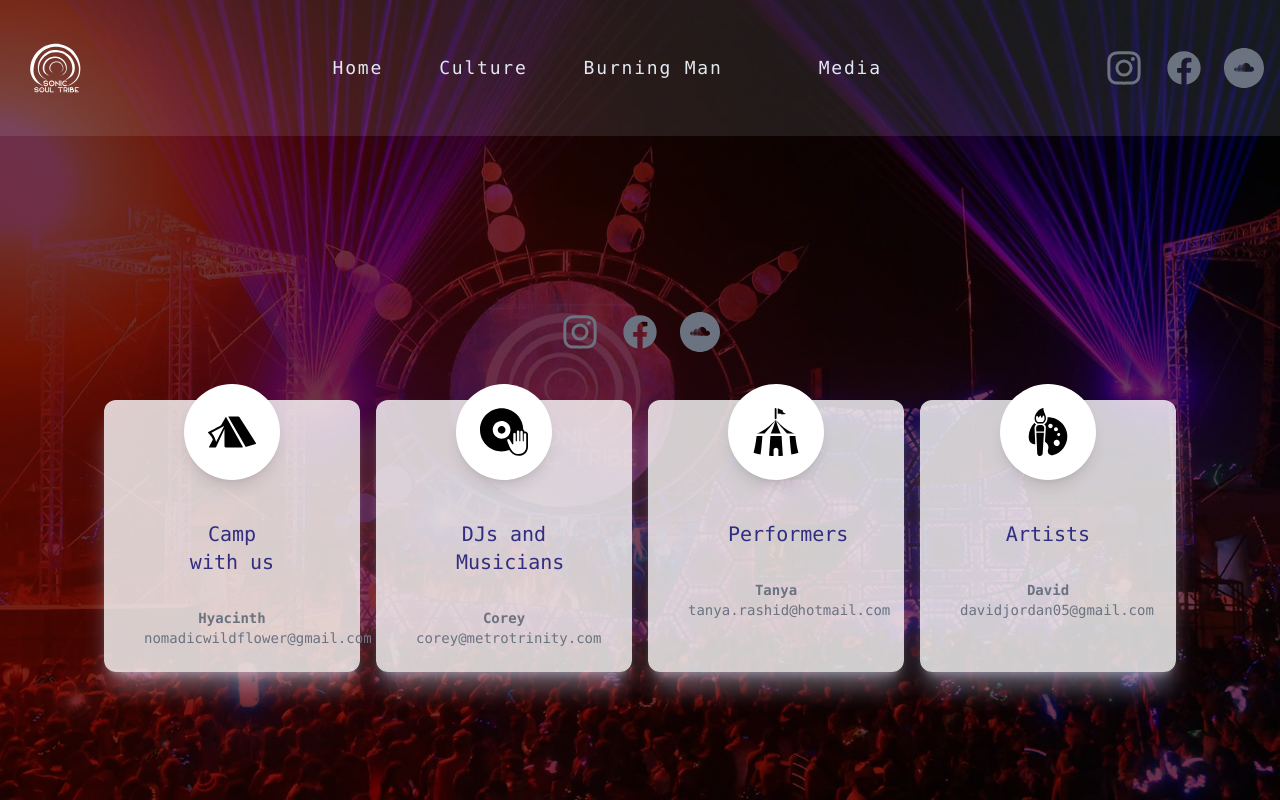
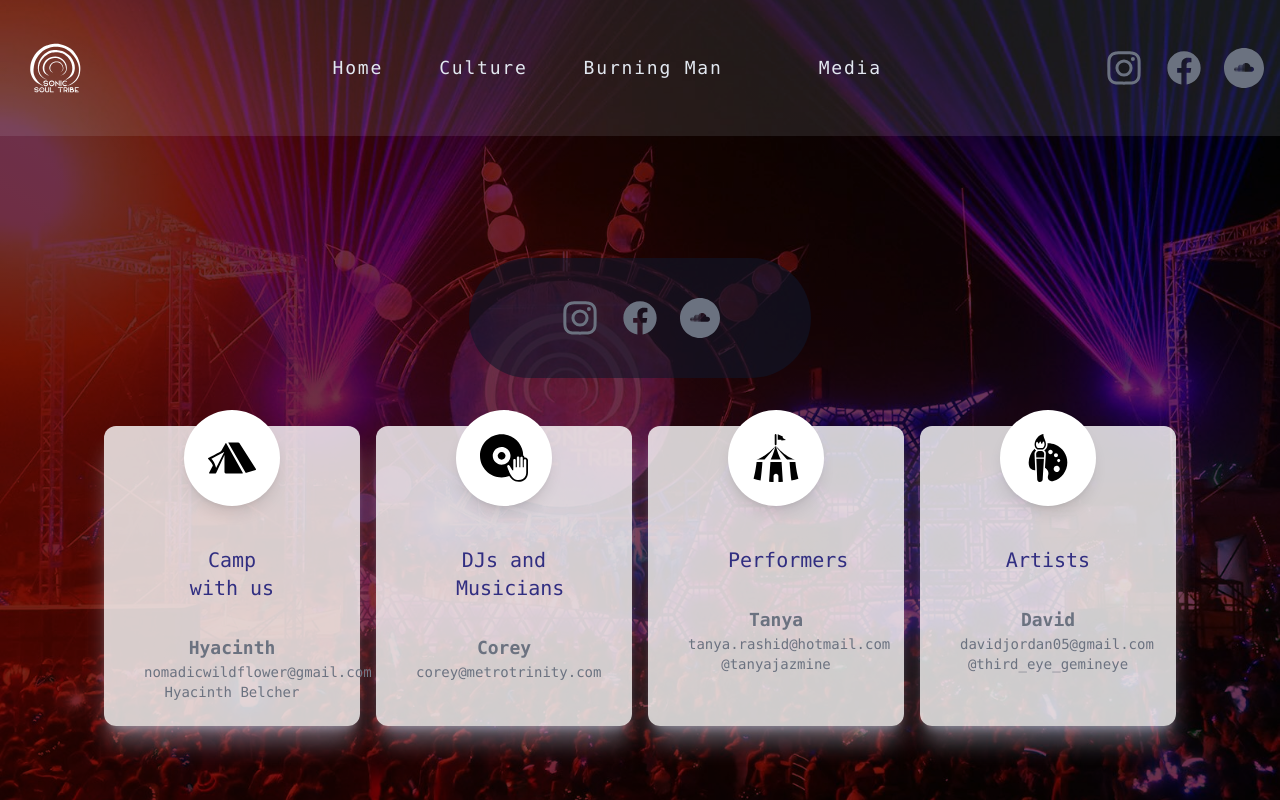
Before and after one commit to TanyaJRB/SonicWebsite, a Vue app: page / in a window 1280 px wide. Both pictures are taken after a click on the button "Contact". Built offline with nearby package versions, Linux system fonts and the light colour scheme.

Commit message:
contact update

```diff
--- a/src/components/Contact/Contact.vue
+++ b/src/components/Contact/Contact.vue
@@ -5,17 +5,15 @@ import DjIcon from "../../icons/DjIcon.vue";
 import TentIcon from "../../icons/TentIcon.vue";
 import CircusIcon from "../../icons/CircusIcon.vue";
 import PaintIcon from "../../icons/PaintIcon.vue";
-import SocialMediaButton from "./SocialMediaButton.vue";
-import SoundCloudIcon from "../../icons/SoundCloudIcon.vue";
-import InstagramIcon from "../../icons/InstagramIcon.vue";
-import FacebookIcon from "../../icons/FacebookIcon.vue";
 import SocialMediaBar from "./SocialMediaBar.vue";
 </script>
 
 <template>
   <SubPage>
-    <div class="h-full w-4/5 m-auto flex items-center flex flex-col">
-      <SocialMediaBar />
+    <div class="w-4/5 m-auto flex items-center flex flex-col">
+      <SocialMediaBar
+        class="h-1/3 w-1/3 items-center bg-slate-900/60 p-10 rounded-full"
+      />
       <div
         class="flex flex-col gap-y-12 md:flex-row md:gap-x-4 w-full justify-center"
       >
@@ -23,6 +21,8 @@ import SocialMediaBar from "./SocialMediaBar.vue";
           cardTitle="Camp with us"
           contactName="Hyacinth"
           contactEmail="nomadicwildflower@gmail.com"
+          contactSocial="Hyacinth Belcher"
+          contactSocialLink="https://www.facebook.com/hyacinth.belcher"
         >
           <template #icon><TentIcon class="h-6 w-6 md:h-12 md:w-12" /></template
         ></ContactCard>
@@ -37,6 +37,8 @@ import SocialMediaBar from "./SocialMediaBar.vue";
           cardTitle="Performers"
           contactName="Tanya"
           contactEmail="tanya.rashid@hotmail.com"
+          contactSocial="@tanyajazmine"
+          contactSocialLink="https://www.instagram.com/tanyajazmine/?hl=en#"
         >
           <template #icon
             ><CircusIcon class="h-6 w-6 md:h-12 md:w-12" /></template
@@ -45,6 +47,8 @@ import SocialMediaBar from "./SocialMediaBar.vue";
           cardTitle="Artists"
           contactName="David"
           contactEmail="davidjordan05@gmail.com"
+          contactSocial="@third_eye_gemineye"
+          contactSocialLink="https://www.instagram.com/third_eye_gemineye/?hl=en#"
         >
           <template #icon
             ><PaintIcon class="h-6 w-6 md:h-12 md:w-12" /></template
--- a/src/components/Contact/ContactCard.vue
+++ b/src/components/Contact/ContactCard.vue
@@ -3,6 +3,8 @@ interface ContactCardProps {
   cardTitle: string;
   contactName: string;
   contactEmail: string;
+  contactSocial?: string;
+  contactSocialLink?: string;
 }
 const props = defineProps<ContactCardProps>();
 </script>
@@ -14,7 +16,7 @@ const props = defineProps<ContactCardProps>();
     <div
       class="mx-auto flex h-12 w-12 md:h-24 md:w-24 -translate-y-6 md:-translate-y-10 transform items-center justify-center rounded-full bg-white shadow-lg"
     >
-      <slot name="icon"></slot>
+      <a :href="'mailto:' + contactEmail"><slot name="icon"> </slot></a>
     </div>
     <h1
       class="text-darken mb-4 md:mb-8 text-md md:text-xl font-medium lg:px-14 text-indigo-900"
@@ -22,12 +24,15 @@ const props = defineProps<ContactCardProps>();
       {{ cardTitle }}
     </h1>
     <div class="px-4 text-gray-500">
-      <div class="font-bold text-sm md:text-md">
+      <div class="font-bold text-sm md:text-md lg:text-lg">
         {{ contactName }}
       </div>
       <div class="text-xs md:text-sm text-center">
         <a :href="'mailto:' + contactEmail">{{ contactEmail }}</a>
       </div>
+      <div class="text-xs md:text-sm text-center">
+        <a :href="contactSocialLink">{{ contactSocial }}</a>
+      </div>
     </div>
   </div>
 </template>
```
